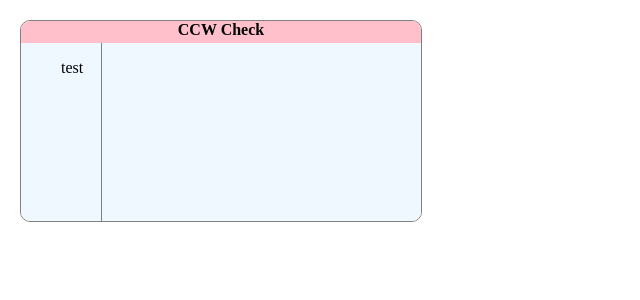
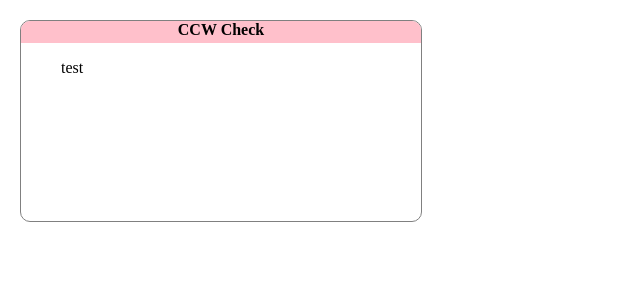
Before and after one commit to BenPaoDeXiaoZhi/ccwFireWall, a Svelte app: page / in a window 1280 px wide. Shown: the top 300 px of the page, without its empty margins (0-640 px from the left). Built offline with nearby package versions, Linux system fonts and the light colour scheme; the HTML template or start-up script is replaced by a standard one.

Commit message:
更新 App.svelte

```diff
--- a/src/App.svelte
+++ b/src/App.svelte
@@ -49,11 +49,13 @@
   >
     CCW Check
   </header>
-  {#if show}
-    <div id="body">
-      <NavBar {plugins}/>
-    </div>
-  {/if}
+  <div
+    id="body"
+    style:display={show ? "inline" : "none"}
+    style:opacity={show ? 1 : 0}
+  >
+    <NavBar {plugins}/>
+  </div>
 </main>
 
 <style>
@@ -83,5 +85,6 @@
     background-color: aliceblue;
     display: grid;
     grid-template-columns: 0.2fr 0.8fr;
+    transition: 0.5s;
   }
 </style>
```
